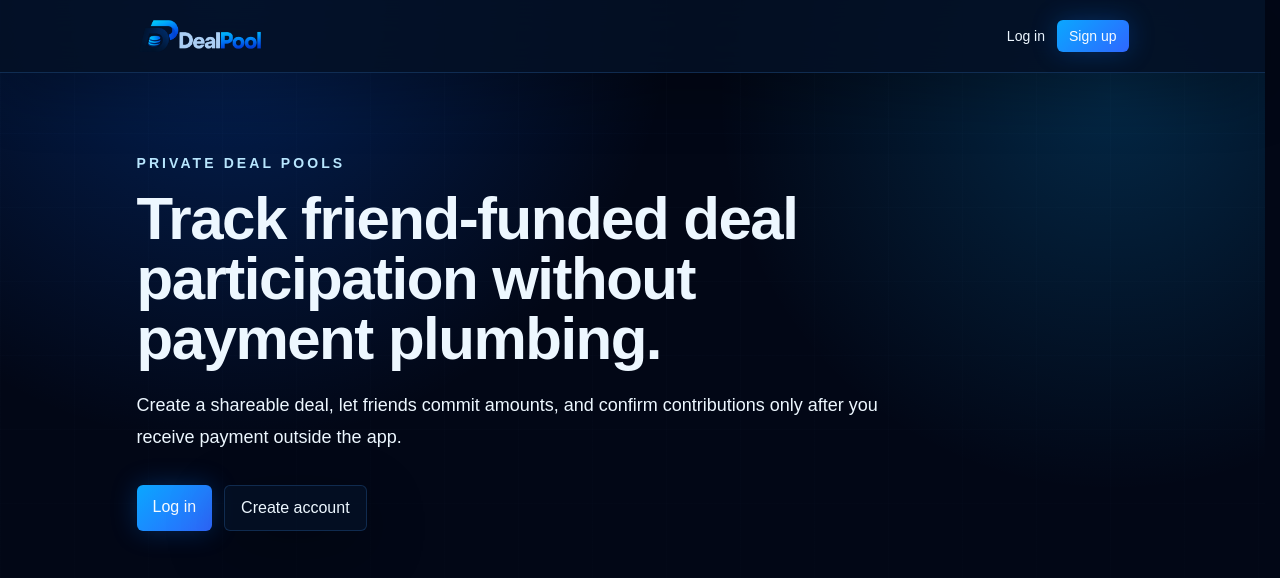
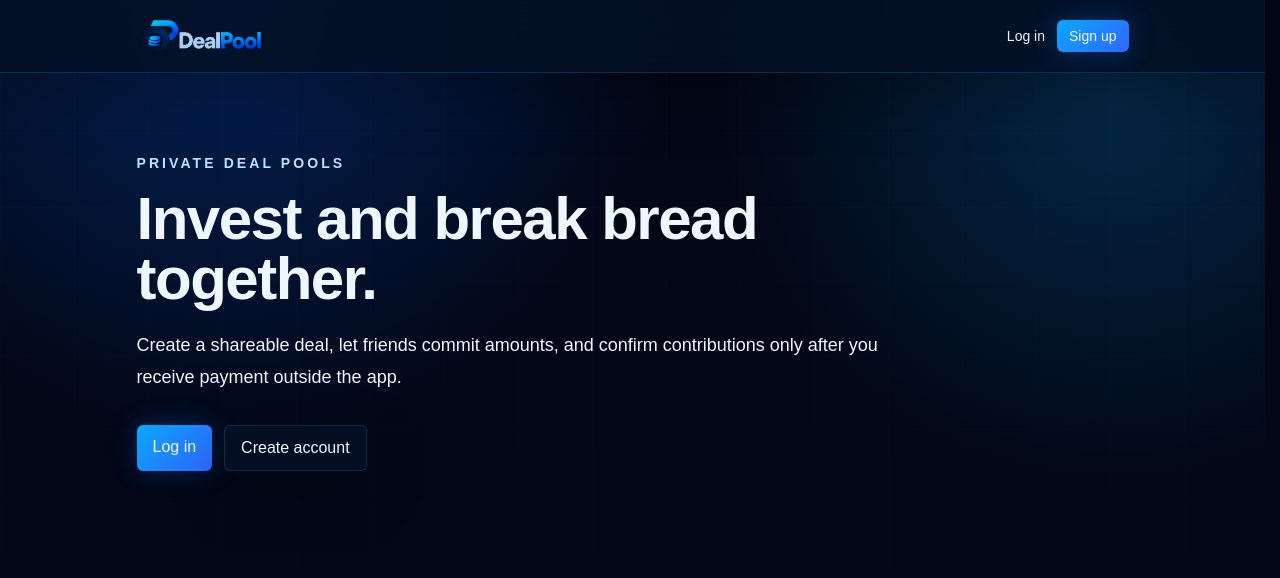
Before and after one commit to Hkushimo/dealpool, a Next.js app: page / in a window 1280 px wide. Shown: the top 578 px of the page. Built offline with nearby package versions, Linux system fonts and the light colour scheme; no server answers.

Commit message:
Update homepage hero headline

```diff
--- a/app/page.tsx
+++ b/app/page.tsx
@@ -9,7 +9,7 @@ export default async function Home() {
       <div className="max-w-3xl">
         <p className="text-sm font-semibold uppercase tracking-[0.22em] text-sky-200">Private deal pools</p>
         <h1 className="mt-4 text-4xl font-semibold tracking-tight text-stone-950 sm:text-6xl">
-          Track friend-funded deal participation without payment plumbing.
+          Invest and break bread together.
         </h1>
         <p className="mt-5 text-lg leading-8 text-stone-700">
           Create a shareable deal, let friends commit amounts, and confirm contributions only after
```
